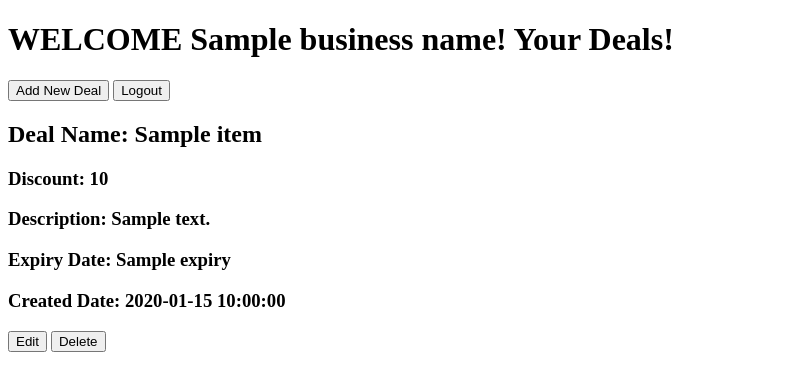
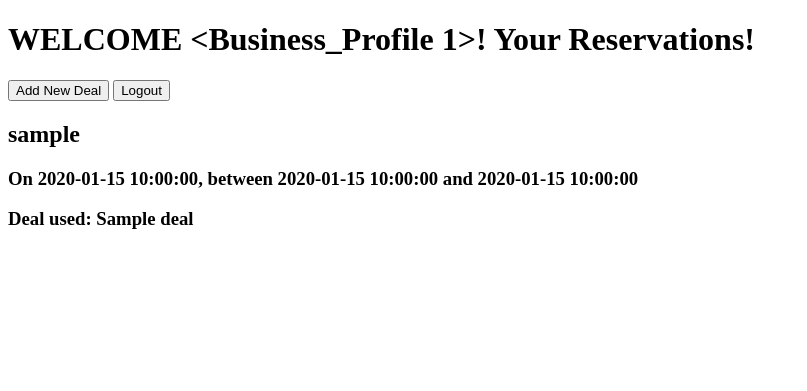
Before and after one commit to XifeiNi/find-dine, a Flask app: template backend/templates/business/get_reservations.html in a window 1280 px wide. Shown: the top 391 px of the page, without its empty margins (0-807 px from the left). Run offline with Flask 2, Linux system fonts and the light colour scheme; tables that the repository leaves empty hold one stand-in row (values such as "Sample post"); the template is opened without the code that fills it: values that come from a table or form of the project are taken from there, most other values are stand-ins (such as "Sample title", 1, 10 or a date in 2020).

Commit message:
Working on viewing the business's reservations

```diff
--- a/backend/business/app.py
+++ b/backend/business/app.py
@@ -205,6 +205,7 @@ def forgot_password():
 @app.route("/get_reservations")
 def get_reservations():
     current_user_id = current_user.id
+    business_name = Business_Profile.query.filter_by(id = current_user_id).first()
     all_deals = Deals.query.filter_by(business_id=current_user_id).all()
     all_reservations = []
     for deal in all_deals:
@@ -226,9 +227,10 @@ def get_reservations():
                             "date": date,
                             "start_time": meeting.time_start,
                             "end_time": meeting.time_end,
-                            "deal": deal.deal_name}
+                            "deal": deal.deal_name,
+                            "deal_id": deal.id}
             all_reservations.append(meeting_info)
-    return render_template("get_reservations.html", all_reservations=all_reservations)
+    return render_template("get_reservations.html", all_reservations=all_reservations, business_name=business_name)
 
 @app.route("/logout")
 @login_required
--- a/backend/templates/business/get_reservations.html
+++ b/backend/templates/business/get_reservations.html
@@ -8,21 +8,16 @@
 
 </head>
 <body>
-    <h1>WELCOME {{business_name}}! Your Deals!</h1>
+    <h1>WELCOME {{business_name}}! Your Reservations!</h1>
     <button class="btn btn-default" type="button" id = "add_deal" onclick="redirect_adddeal()">Add New Deal</button>
     <button class="btn btn-default" type="button" id = "logout" onclick="redirect_logout()">Logout</button>
 
     <div id="deals">
-        {% for item in deals_frontend %}
+        {% for item in all_reservations %}
         <div id="{{item.deal_id}}">
-                <h2>Deal Name: {{ item.deal_name }}</h2>
-                <h3>Discount: {{ item.discount }}</h3>
-                <h3>Description: {{ item.description }}</h3>
-                <h3>Expiry Date: {{item.expiry}}</h3>
-                <h3>Created Date: {{item.created}}</h3>
-                <button class="btn btn-default" type="button" id = "{{item.deal_id}}_edit" onclick="edit_deal({{item.deal_id}})">Edit</button>
-                <button class="btn btn-default" type="button" id = "{{item.id}}_delete" onclick="delete_deal({{item.deal_id}})">Delete</button>
-                <p id="deal_delete_error"></p>
+                <h2>{{ item.username }}</h2>
+                <h3>On {{ item.date }}, between {{ item.start_time }} and {{ item.end_time }}</h3>
+                <h3>Deal used: {{ item.deal }}</h3>
             <br></br>
          </div>
         {% endfor %}
@@ -36,13 +31,13 @@
     </div>
 
 </body>
-{#<script>#}
-{#    function redirect_adddeal(){#}
-{#        window.location.href="{{ url_for('create_deal') }}"#}
-{#    }#}
-{#    function redirect_logout(){#}
-{#        window.location.href="{{ url_for('logout') }}"#}
-{#    }#}
+<script>
+    function redirect_adddeal(){
+        window.location.href="{{ url_for('create_deal') }}"
+    }
+    function redirect_logout(){
+        window.location.href="{{ url_for('logout') }}"
+    }
 {#    async function delete_deal(deal_id) {#}
 {#        const data = {deal_id}#}
 {#        console.log("In delete deal")#}
--- a/backend/templates/business/homepage.html
+++ b/backend/templates/business/homepage.html
@@ -11,6 +11,8 @@
     <h1>WELCOME {{business_name}}! Your Deals!</h1>
     <button class="btn btn-default" type="button" id = "add_deal" onclick="redirect_adddeal()">Add New Deal</button>
     <button class="btn btn-default" type="button" id = "logout" onclick="redirect_logout()">Logout</button>
+    <button class="btn btn-default" type="button" id = "reservations" onclick="redirect_reservations()">Reservations</button>
+
 
     <div id="deals">
         {% for item in deals_frontend %}
@@ -42,6 +44,9 @@
     }
     function redirect_logout(){
         window.location.href="{{ url_for('logout') }}"
+    }
+    function redirect_reservations(){
+        window.location.href={{ url_for('get_reservations' }}
     }
     async function delete_deal(deal_id) {
         const data = {deal_id}
```
